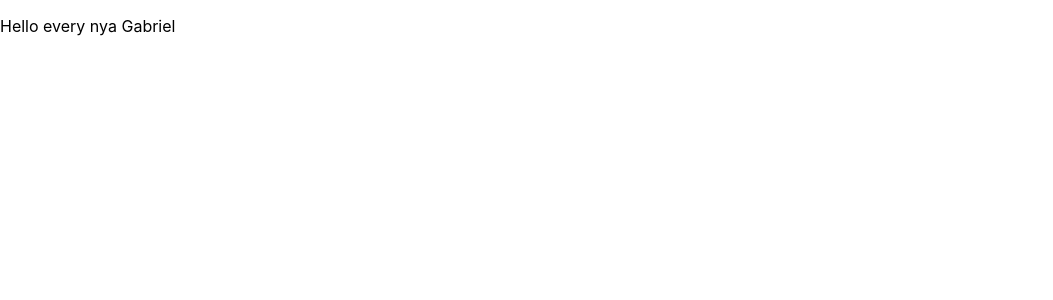
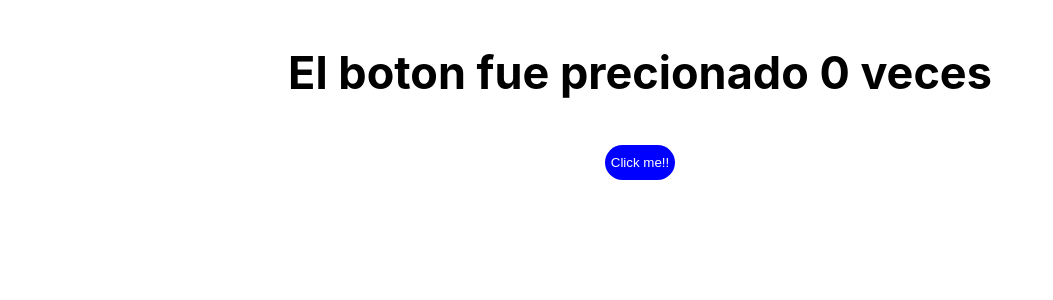
Before and after one commit to NGabrielHrz/firstwebappreact, a React (Create React App) app: page / in a window 1280 px wide. Shown: the top 300 px of the page, without its empty margins (0-1053 px from the left). Built offline with nearby package versions, Linux system fonts and the light colour scheme.

Commit message:
Ejercicio state

```diff
--- a/public/index.html
+++ b/public/index.html
@@ -5,7 +5,10 @@
     <link rel="icon" href="%PUBLIC_URL%/favicon.ico" />
     <meta name="viewport" content="width=device-width, initial-scale=1" />
     <meta name="theme-color" content="#000000" />
-    <meta name="description" content="Mi primera pruba para crear una Web usando React"/>
+    <meta
+      name="description"
+      content="Mi primera pruba para crear una Web usando React"
+    />
     <link rel="apple-touch-icon" href="%PUBLIC_URL%/logo192.png" />
     <link rel="manifest" href="%PUBLIC_URL%/manifest.json" />
     <title>FirstWebAppReact</title>
--- a/src/App.css
+++ b/src/App.css
@@ -32,7 +32,27 @@
   from {
     transform: rotate(0deg);
   }
+
   to {
     transform: rotate(360deg);
   }
 }
+
+.Text1 {
+  font-weight: bold;
+  font-size: 45px;
+}
+
+.Button1 {
+  color: white;
+  background-color: blue;
+  border-radius: 45px;
+  height: 35px;
+  border: 0px;
+}
+
+.Button1:hover {
+  cursor: pointer;
+  background-color: #0066ff;
+  transition: 0.3s;
+}
--- a/src/App.js
+++ b/src/App.js
@@ -1,23 +1,18 @@
 import "./App.css";
+import React, { useState } from "react";
 
-const nombres = ["Néstor", "Leslie", "Sophia", "Arianna", "Gabriel"];
-
-const Saludar = ({ nombres, idioma = "en" }) => {
-  // Forma correcta de asignar valores por defecto a un porp
-  console.log(idioma);
-  const saludo = idioma === "es" ? "Hola a todos" : "Hello every nya";
+const Button = () => {
+  const [counter, setCounter] = useState(0);
   return (
-    <p>
-      {saludo} {nombres}
-    </p>
+    <div className="App">
+      <p className="Text1">El boton fue precionado {counter} veces</p>
+      <button onClick={() => setCounter(counter + 1)} className="Button1">
+        Click me!!
+      </button>
+    </div>
   );
 };
 
-const App = () => {
-  return (
-    <div>
-      <Saludar nombres="Gabriel" />
-    </div>
-  );
-};
+const App = () => <Button />;
+
 export default App;
```
